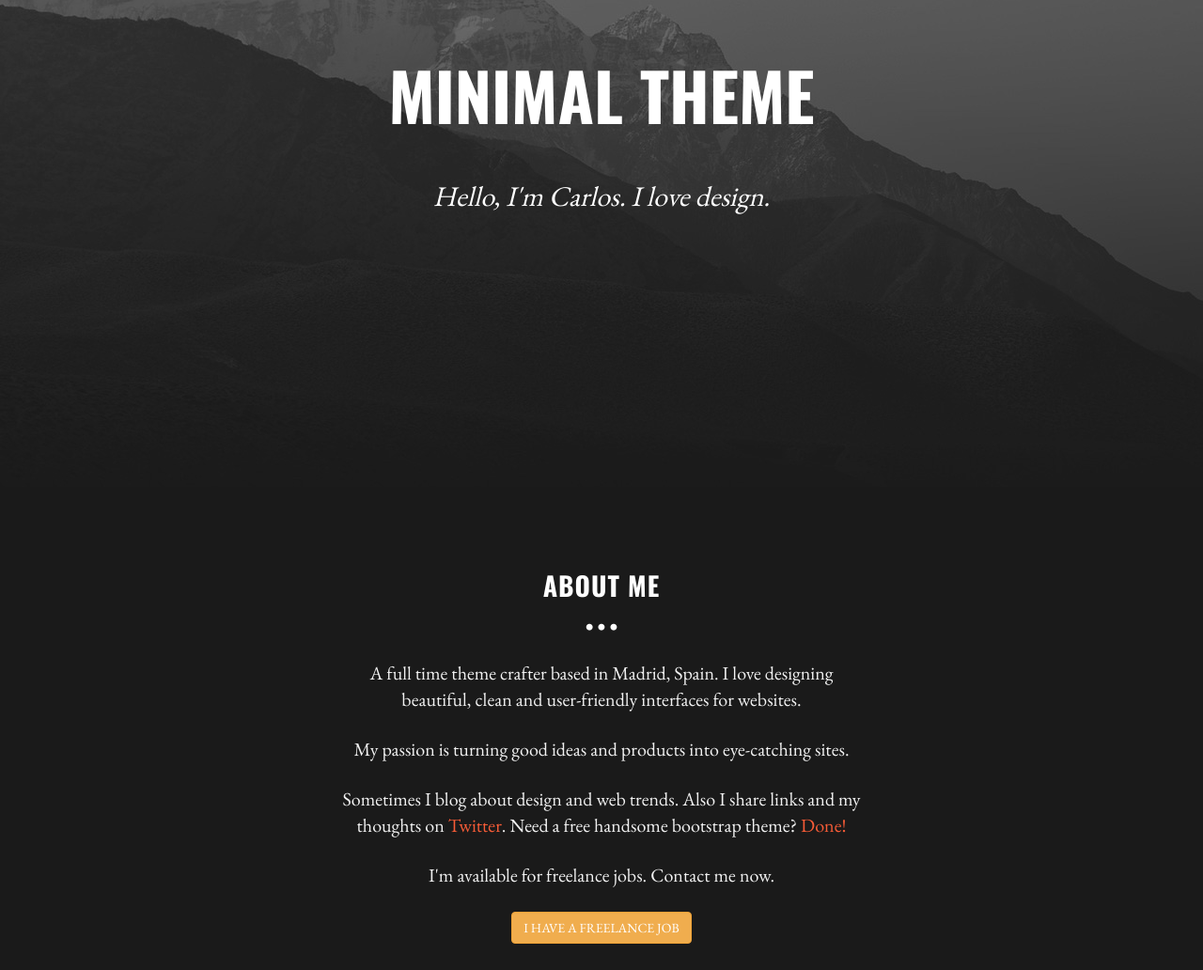
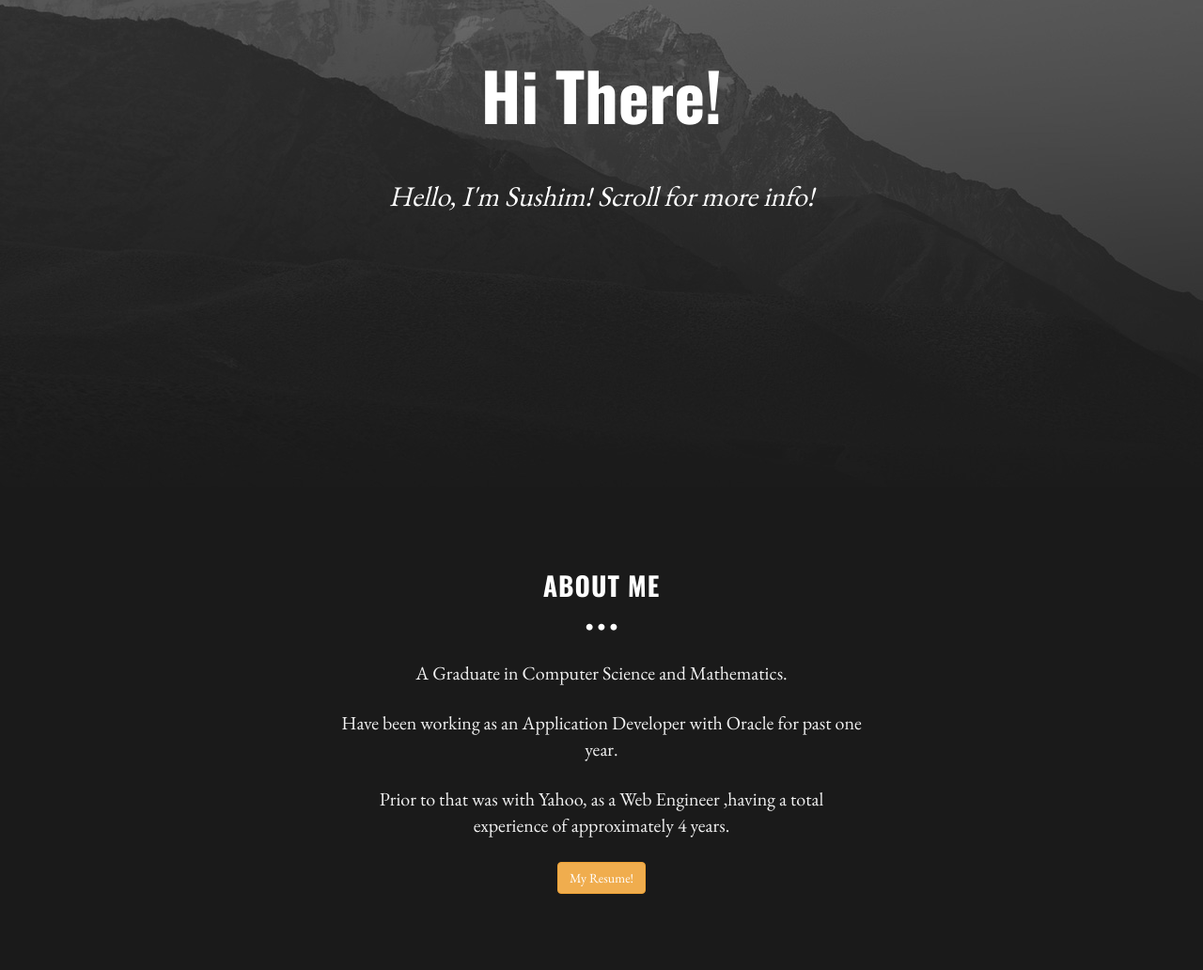
Before and after one commit to void666/void666.github.io, a plain HTML site: page index.html in a window 1280 px wide. Shown: the part 172-1204 px from the top of the page at 94% size. Drawn offline with nearby package versions, Linux system fonts and the light colour scheme.

Commit message:
Update index.html

```diff
--- a/index.html
+++ b/index.html
@@ -63,9 +63,9 @@
 			</div>
 			<br>
 			<div class="row">
-				<h1>MINIMAL THEME</h1>
+				<h1>Hi There!</h1>
 				<br>
-				<h3>Hello, I'm Carlos. I love design.</h3>
+				<h3>Hello, I'm Sushim! Scroll for more info!</h3>
 				<br>
 				<br>
 				<div class="col-lg-6 col-lg-offset-3">
@@ -86,11 +86,10 @@
 
 				<!-- INTRO INFORMATIO-->
 				<div class="col-lg-6 col-lg-offset-3">
-					<p>A full time theme crafter based in Madrid, Spain. I love designing beautiful, clean and user-friendly interfaces for websites.</p>
-					<p>My passion is turning good ideas and products into eye-catching sites.</p>
-					<p>Sometimes I blog about design and web trends. Also I share links and my thoughts on <a href="http://twitter.com/BlackTie_co">Twitter</a>. Need a free handsome bootstrap theme? <a href="http://blacktie.co">Done!</a></p>
-					<p>I'm available for freelance jobs. Contact me now.</p>
-					<p><button type="button" class="btn btn-warning">I HAVE A FREELANCE JOB</button></p>
+					<p> A Graduate in Computer Science and Mathematics.</p>
+					<p>Have been working as an Application Developer with Oracle for past one year.</p>
+					<p> Prior to that was with Yahoo, as a Web Engineer ,having a total experience of approximately 4 years. </p>
+					<p><button type="button" class="btn btn-warning">My Resume!</button></p>
 				</div>
 			</div>
 		</div><!-- /container -->
```
